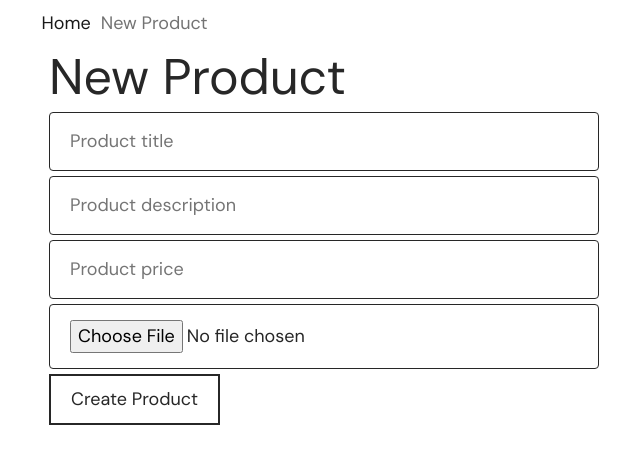
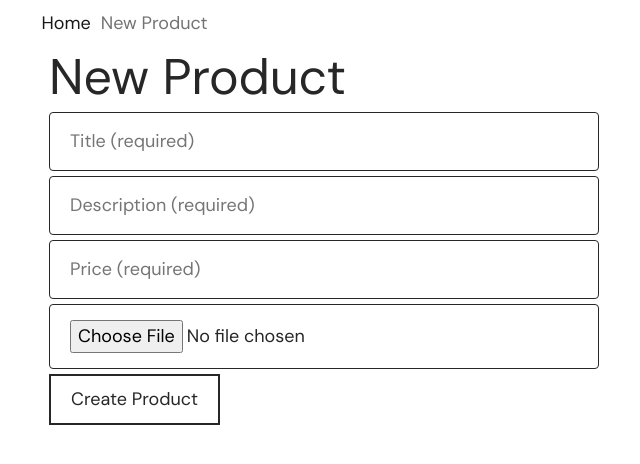
Before and after one commit to robertcach/flat101-frontend-developer-web, a React (Create React App) app: page /new-product in a window 1280 px wide. Shown: the top 464 px of the page, without its empty margins (41-681 px from the left). Built offline with nearby package versions, Linux system fonts and the light colour scheme.

Commit message:
Update NewProduct.jsx

```diff
--- a/src/views/Products/NewProduct/NewProduct.jsx
+++ b/src/views/Products/NewProduct/NewProduct.jsx
@@ -46,7 +46,7 @@ const NewProduct = () => {
           id="title"
           register={register}
           type="text"
-          placeholder="Product title"
+          placeholder="Title (required)"
         />
 
         <InputGroup
@@ -54,7 +54,7 @@ const NewProduct = () => {
           id="description"
           register={register}
           type="text"
-          placeholder="Product description"
+          placeholder="Description (required)"
         />
 
         <InputGroup
@@ -62,7 +62,7 @@ const NewProduct = () => {
           id="price"
           register={register}
           type="number"
-          placeholder="Product price"
+          placeholder="Price (required)"
         />
 
         <InputGroup
@@ -70,7 +70,7 @@ const NewProduct = () => {
           id="image"
           register={register}
           type="file"
-          placeholder="Image"
+          placeholder="Image (required)"
         />
 
         <button className="new-product__btn">Create Product</button>
```
